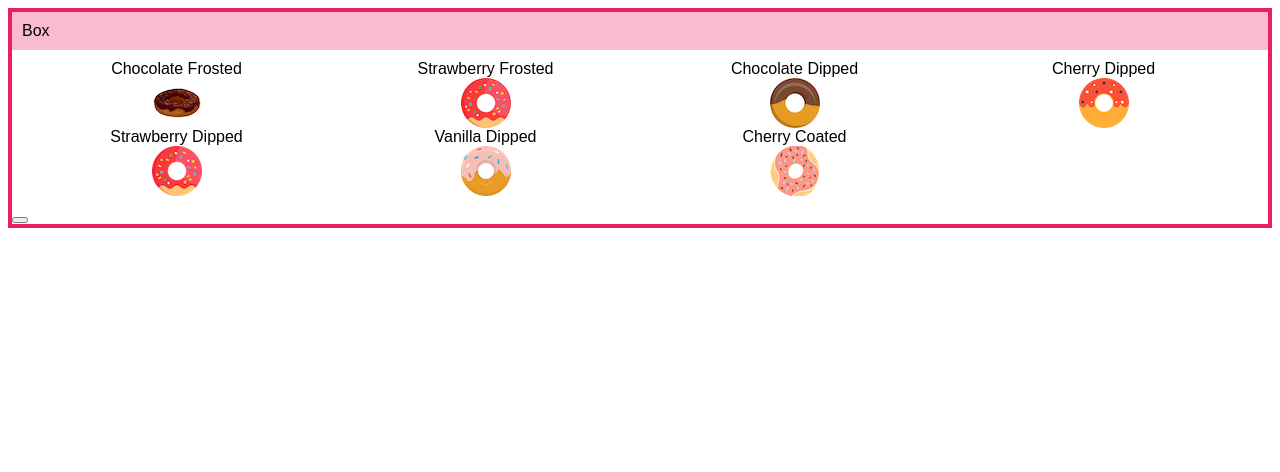
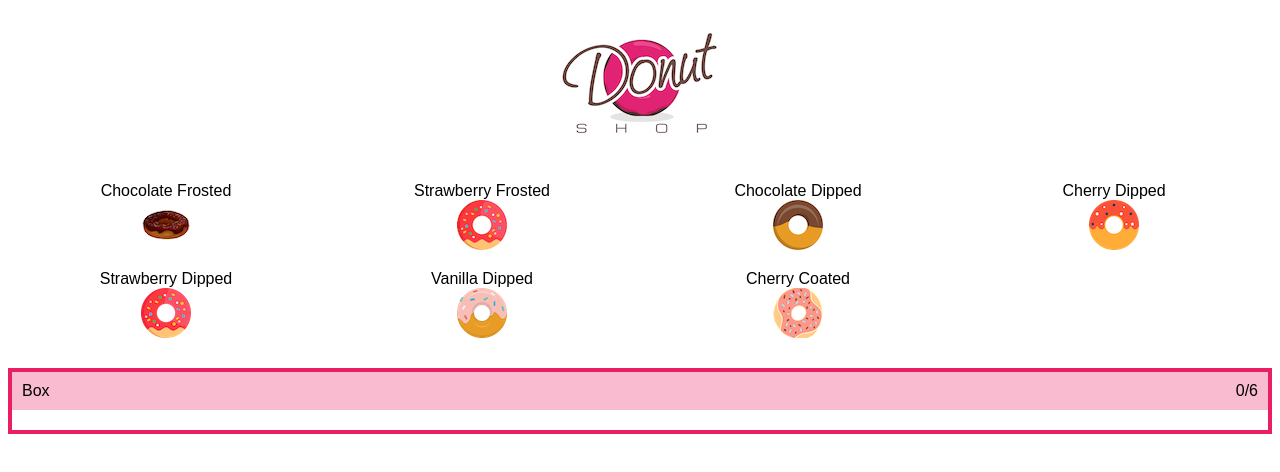
Before and after one commit to blove/angular-fundamentals, an Angular app: page / in a window 1280 px wide. Shown: the top 472 px of the page. Built offline with nearby package versions, Linux system fonts and the light colour scheme.

Commit message:
Custom Event Bindings

```diff
--- a/src/app/app.component.ts
+++ b/src/app/app.component.ts
@@ -1,10 +1,21 @@
 import { Component } from '@angular/core';
+import { Donut } from './models/donut.interface';
 
 @Component({
   selector: 'app-root',
   template: `
-    <app-box-of-donuts [size]="6"></app-box-of-donuts>
+    <!-- add output binding and invoke the addDonut() method -->
+    <app-donut-wall></app-donut-wall>
+    <!-- add output binding and invoke the removeDonuts() method -->
+    <app-box-of-donuts [donuts]="donuts" [size]="6"></app-box-of-donuts>
   `,
   styleUrls: ['app.component.css']
 })
-export class AppComponent {}
+export class AppComponent {
+  /** The selected donuts in the box. */
+  donuts: Donut[] = [];
+
+  // declare addDonut method that accepts a donut and appends it to the array of selected donuts
+
+  // declare removeDonut method that accepts a donut and removes it from the array of selected donuts
+}
--- a/src/app/box-of-donuts.component.ts
+++ b/src/app/box-of-donuts.component.ts
@@ -5,78 +5,62 @@ import { Donut } from './models/donut.interface';
   selector: 'app-box-of-donuts',
   template: `
     <div class="heading">
-      <span *ngIf="size < 5">Small</span><span *ngIf="size > 7">Large</span> Box
-      <p *ngIf="isFull()">Box full</p>
+      <div>
+        <span *ngIf="size < 5">Small</span>
+        <span *ngIf="size > 7">Large</span>
+        Box
+      </div>
+      <div>
+        {{ donuts ? donuts.length : 0 }}/{{ size }}
+        <span *ngIf="isFull()">Box full</span>
+      </div>
     </div>
     <div class="donuts">
-      <!-- Add click event handler to set the selectedDonut -->
-      <!-- Add the 'selected' class to the app-donut component when it is the currently selected donut -->
-      <app-donut
-        *ngFor="let donut of donuts"
-        [donut]="donut"
-        [showName]="showName"
-      ></app-donut>
+      <ng-container *ngFor="let donut of donuts">
+        <app-donut [donut]="donut"></app-donut>
+        <!-- add button that emits the remove event -->
+      </ng-container>
     </div>
-    <button (click)="showName = !showName"></button>
   `,
   styles: [
     `
+      :host {
+        border: 4px solid #e91e63;
+      }
+
       .selected {
         background: #efefef;
       }
 
-      /**
-       * Copy styles for app-box-of-donuts from the root styles.css file.
-       */
+      .heading {
+        background-color: #f8bbd0;
+        padding: 10px;
+        display: flex;
+        flex-direction: row;
+        justify-content: space-between;
+      }
+
+      .donuts {
+        padding: 10px;
+        display: flex;
+        flex-direction: row;
+        justify-content: flex-start;
+        align-items: flex-start;
+        flex-wrap: wrap;
+      }
     `
   ]
 })
 export class BoxOfDonutsComponent {
-  donuts: Donut[] = [
-    {
-      name: 'Chocolate Frosted',
-      icing: true,
-      fileName: 'assets/img/donuts/donut1.png'
-    },
-    {
-      name: 'Strawberry Frosted',
-      icing: true,
-      fileName: 'assets/img/donuts/donut2.png'
-    },
-    {
-      name: 'Chocolate Dipped',
-      icing: true,
-      fileName: 'assets/img/donuts/donut3.png'
-    },
-    {
-      name: 'Cherry Dipped',
-      icing: true,
-      fileName: 'assets/img/donuts/donut4.png'
-    },
-    {
-      name: 'Strawberry Dipped',
-      icing: true,
-      fileName: 'assets/img/donuts/donut5.png'
-    },
-    {
-      name: 'Vanilla Dipped',
-      icing: true,
-      fileName: 'assets/img/donuts/donut6.png'
-    },
-    {
-      name: 'Cherry Coated',
-      icing: true,
-      fileName: 'assets/img/donuts/donut7.png'
-    }
-  ];
+  /** The donuts in the box. */
+  @Input() donuts: Donut[];
 
+  // add custom remove event emitter that emits a Donut object
+
+  /** The size of the box. This is the maximum number of donuts it can hold. */
   @Input() size = 6;
 
-  // add a selectedDonut property that is of type `Donut`
-
-  showName = true;
-
   isFull(): boolean {
-    return this.donuts.length === this.size;
+    return this.donuts && this.donuts.length === this.size;
   }
 }
--- /dev/null
+++ b/src/app/donut-wall.component.ts
@@ -0,0 +1,78 @@
+import { Component } from '@angular/core';
+import { Donut } from './models/donut.interface';
+
+@Component({
+  selector: 'app-donut-wall',
+  template: `
+    <div class="logo">
+      <img src="/assets/img/logo.png" />
+    </div>
+    <div class="wall">
+      <ng-container *ngFor="let donut of donuts">
+        <app-donut [donut]="donut"></app-donut>
+        <!-- add button that emits the select event -->
+      </ng-container>
+    </div>
+  `,
+  styles: [
+    `
+      .logo {
+        display: flex;
+        flex-direction: row;
+        justify-content: center;
+        margin-bottom: 10px;
+      }
+
+      .wall {
+        display: flex;
+        flex-direction: row;
+        justify-content: flex-start;
+        align-items: flex-start;
+        flex-wrap: wrap;
+        margin: 20px 0;
+      }
+    `
+  ]
+})
+export class DonutWallComponent {
+  // add custom event emitter `select` that emits when a donut has been added
+
+  /** The available donuts on the wall. */
+  donuts: Donut[] = [
+    {
+      name: 'Chocolate Frosted',
+      icing: true,
+      fileName: 'assets/img/donuts/donut1.png'
+    },
+    {
+      name: 'Strawberry Frosted',
+      icing: true,
+      fileName: 'assets/img/donuts/donut2.png'
+    },
+    {
+      name: 'Chocolate Dipped',
+      icing: true,
+      fileName: 'assets/img/donuts/donut3.png'
+    },
+    {
+      name: 'Cherry Dipped',
+      icing: true,
+      fileName: 'assets/img/donuts/donut4.png'
+    },
+    {
+      name: 'Strawberry Dipped',
+      icing: true,
+      fileName: 'assets/img/donuts/donut5.png'
+    },
+    {
+      name: 'Vanilla Dipped',
+      icing: true,
+      fileName: 'assets/img/donuts/donut6.png'
+    },
+    {
+      name: 'Cherry Coated',
+      icing: true,
+      fileName: 'assets/img/donuts/donut7.png'
+    }
+  ];
+}
--- a/src/app/donut.component.ts
+++ b/src/app/donut.component.ts
@@ -5,7 +5,7 @@ import { Donut } from './models/donut.interface';
   selector: 'app-donut',
   template: `
     <div class="name">
-      <span [hidden]="!showName">{{ donut.name }}</span>
+      {{ donut.name }}
       <span
         *ngIf="donut.icing"
         [hidden]="donut.fileName && donut.fileName.length > 0"
@@ -17,13 +17,25 @@ import { Donut } from './models/donut.interface';
       [alt]="donut.name"
       [src]="donut.fileName"
     />
-  `
-  /**
-   * Add styles property and copy styles from the root styles.css
-   */
+  `,
+  styles: [
+    `
+      :host {
+        width: 25%;
+        display: flex;
+        flex-direction: column;
+        justify-content: flex-start;
+        align-items: center;
+        text-align: center;
+        margin: 10px 0;
+      }
+
+      .heading {
+        padding: 10px;
+      }
+    `
+  ]
 })
 export class DonutComponent {
   @Input() donut: Donut;
-
-  @Input() showName: boolean;
 }
--- a/src/styles.css
+++ b/src/styles.css
@@ -5,39 +5,7 @@
 
 app-root {
   display: flex;
-  justify-content: stretch;
-  align-items: stretch;
+  flex-direction: column;
+  justify-content: flex-start;
   font-family: Arial, Helvetica, sans-serif;
 }
-
-app-box-of-donuts {
-  width: 100%;
-  border: 4px solid #e91e63;
-}
-
-app-box-of-donuts .heading {
-  background-color: #f8bbd0;
-  padding: 10px;
-}
-
-app-box-of-donuts .donuts {
-  padding: 10px;
-  display: flex;
-  flex-direction: row;
-  justify-content: flex-start;
-  align-items: flex-start;
-  flex-wrap: wrap;
-}
-
-app-donut {
-  width: 25%;
-  display: flex;
-  flex-direction: column;
-  justify-content: flex-start;
-  align-items: center;
-  text-align: center;
-}
-
-app-donut .heading {
-  padding: 10px;
-}
```
Also changed, not shown: src/app/app.module.ts (+7 -1 lines), src/assets/img/logo.png (added).
